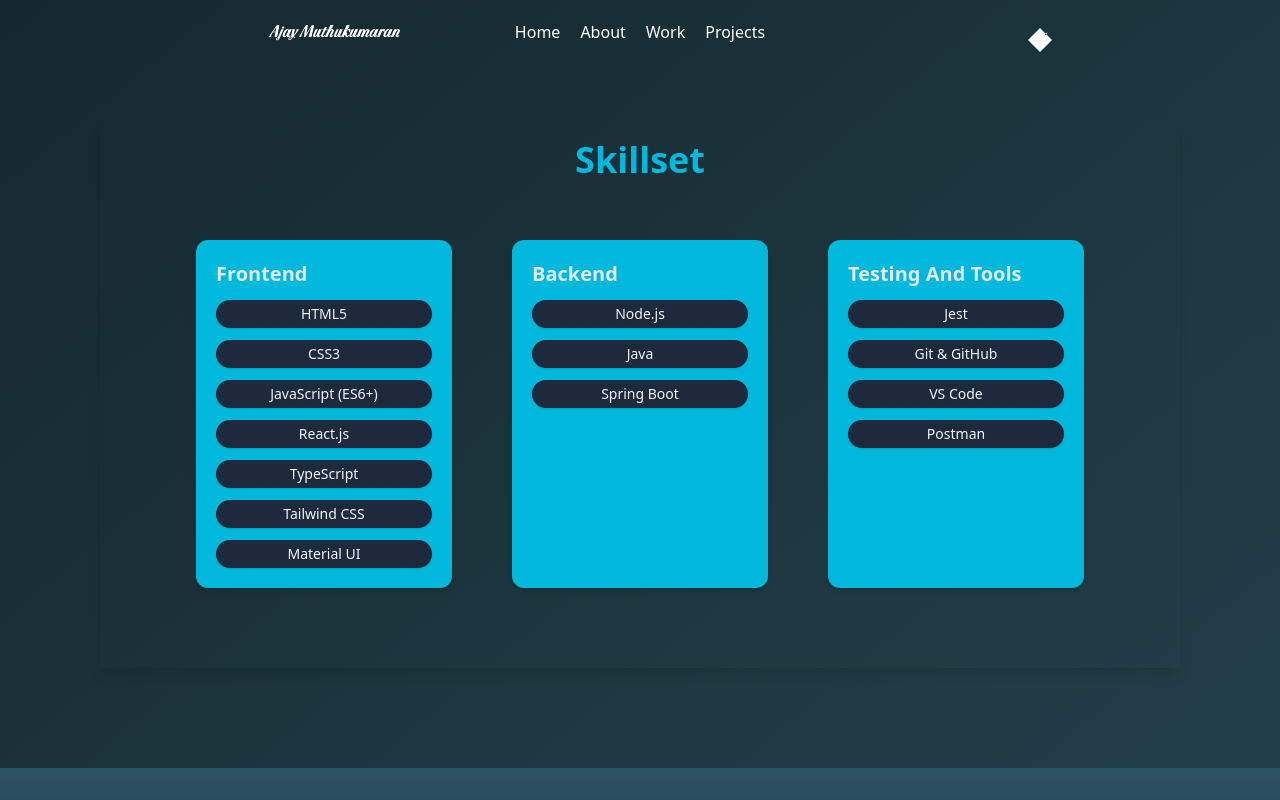
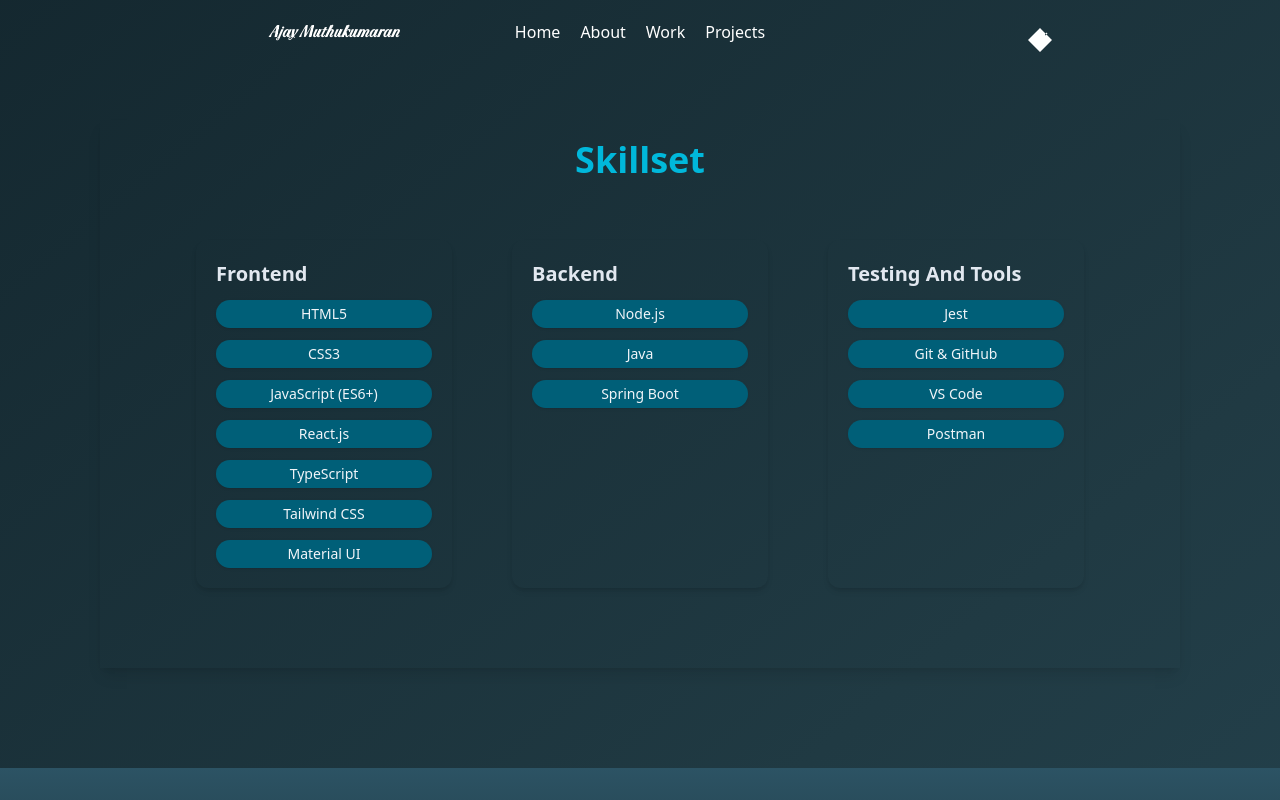
Before and after one commit to ajay-mkumar/my-portfolio, a React (Vite) app: page /home in a window 1280 px wide. Both pictures are taken after a click on the button "Skillset". Shown: the top 800 px of the page. Built offline with nearby package versions, Linux system fonts and the light colour scheme; some icons are missing.

Commit message:
design refactored

```diff
--- a/src/component/NavBar/ExternalLinks.tsx
+++ b/src/component/NavBar/ExternalLinks.tsx
@@ -13,7 +13,7 @@
         <Tooltip title="LinkedIn" arrow>
           <IconButton
             aria-label="LinkedIn"
-            href="https://linkedin.com/in/your-profile"
+            href="https://www.linkedin.com/in/ajay-muthukumaran-9836001a9/"
             target="_blank"
             rel="noopener noreferrer"
           >
@@ -25,7 +25,7 @@
         <Tooltip title="GitHub" arrow>
           <IconButton
             aria-label="GitHub"
-            href="https://github.com/your-username"
+            href="https://github.com/ajay-mkumar"
             target="_blank"
             rel="noopener noreferrer"
           >
--- a/src/component/SkillSet/SkillSet.tsx
+++ b/src/component/SkillSet/SkillSet.tsx
@@ -8,17 +8,17 @@
         {Object.entries(skills).map(([category, techs]) => (
           <div
             key={category}
-            className="bg-cyan-500 m-5 p-5 rounded-xl shadow-md w-64 flex flex-col items-start"
+            className=" m-5 p-5 rounded-xl shadow-md w-64 flex flex-col items-start"
           >
             <h3 className="text-xl font-semibold capitalize text-slate-200 mb-3">
               {category.replace(/([A-Z])/g, " $1")}
             </h3>
 
-            <ul className="flex flex-col gap-3 w-full">
+            <ul className="flex flex-col gap-3 w-full card">
               {techs.map((tech) => (
                 <li
                   key={tech}
-                  className="px-4 py-1 text-sm text-slate-100 bg-slate-800 rounded-full shadow hover:scale-110 transition duration-500 hover:bg-slate-700 transition-colors text-center"
+                  className="px-4 py-1 text-sm text-slate-100 bg-cyan-800 rounded-full shadow hover:scale-110 transition duration-500 hover:bg-slate-700 transition-colors text-center"
                 >
                   {tech}
                 </li>
```
